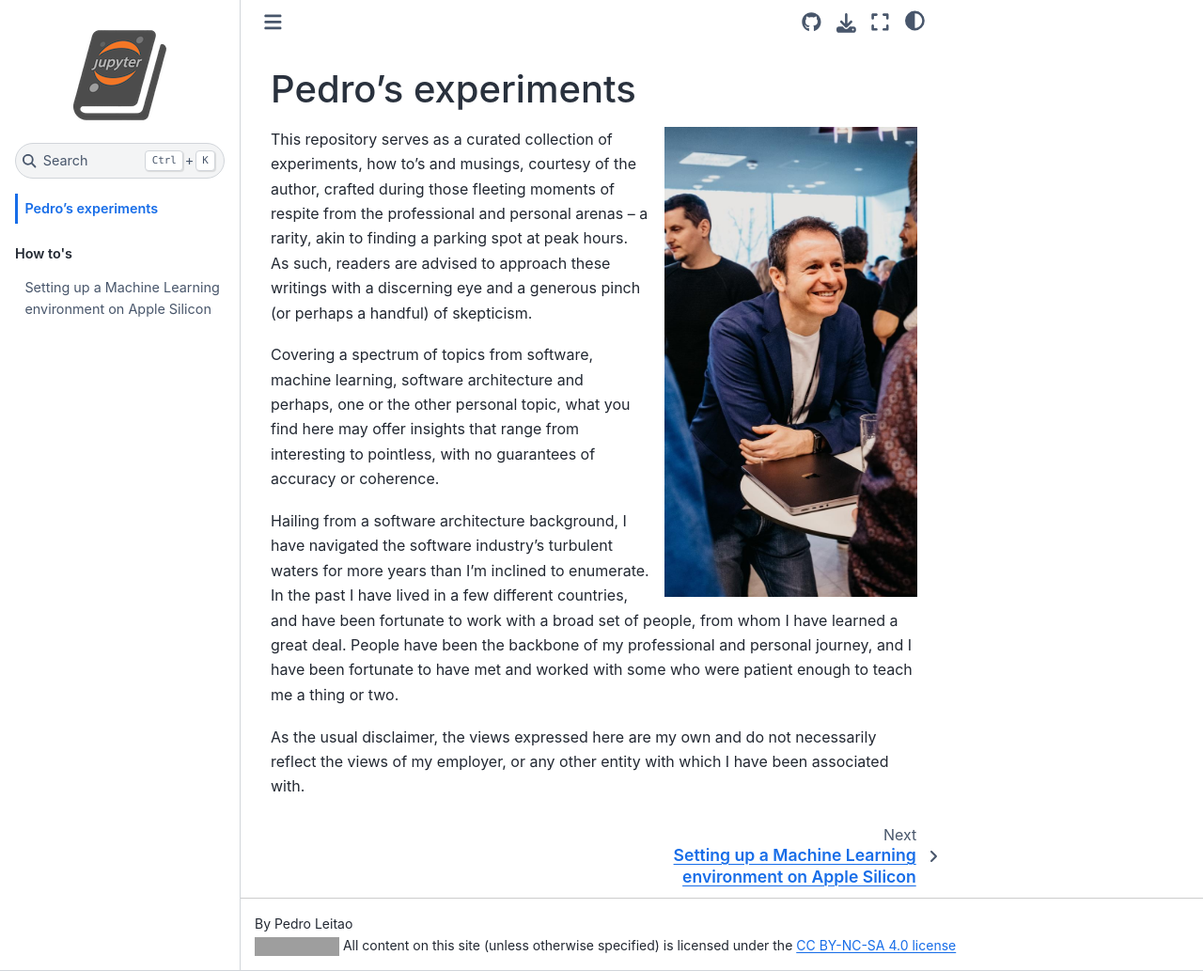
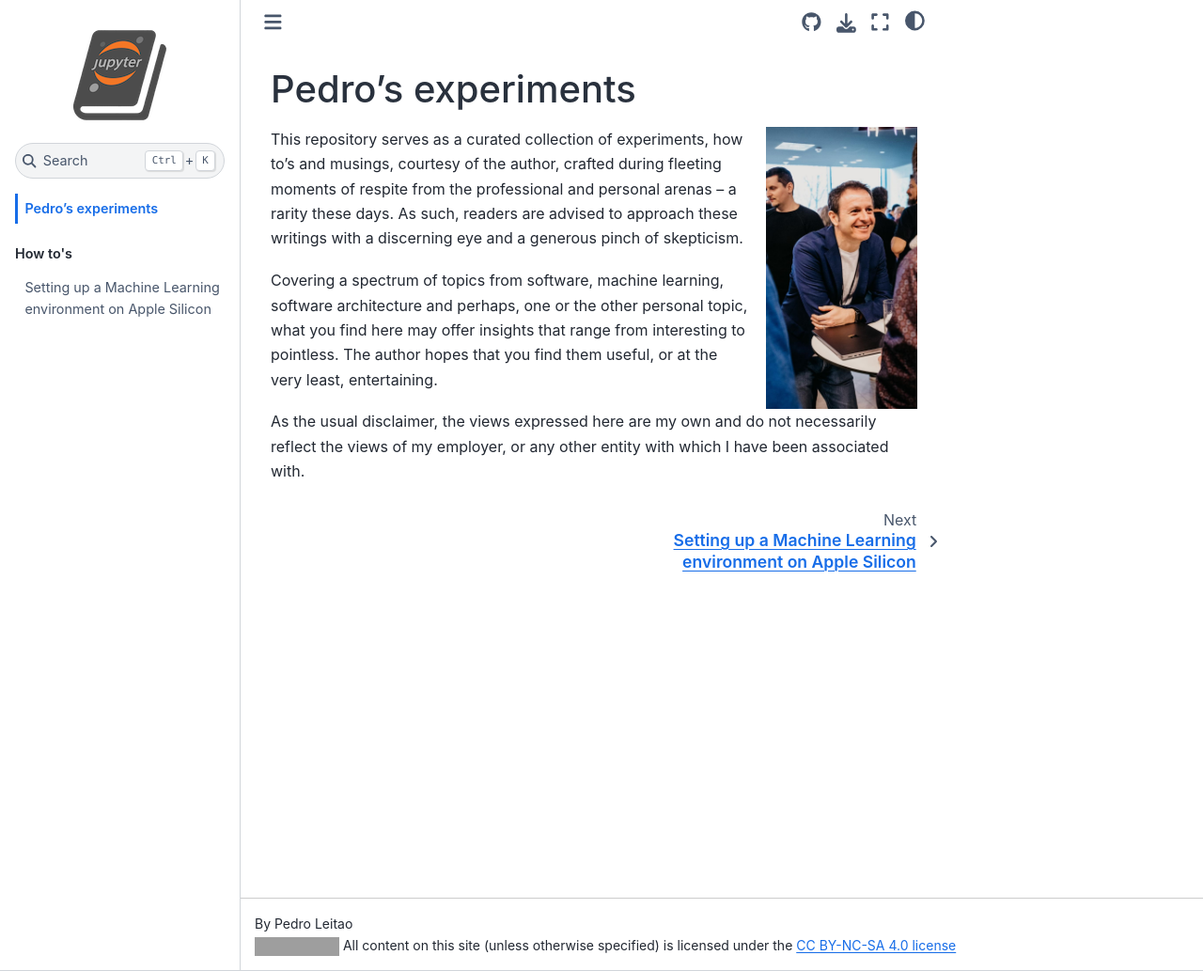
Before and after one commit to pedro-leitao/pedros-experiments, a Jupyter Book: the page built from intro.md, in a window 1280 px wide and 1033 px high. Shown: the whole window at 94% size. Built offline with Jupyter Book 1.0.4 settings and Sphinx 7.4.7 and the Sphinx Book theme 1.1.4, drawn with Linux system fonts in a browser that asks for light colours; pages that are not in the unit, such as notebooks, are missing from menus; comment, search, counter and statistics services are not loaded; grey boxes are pictures that could not be loaded.

Commit message:
Minor changes

````diff
--- a/intro.md
+++ b/intro.md
@@ -2,14 +2,12 @@
 
 ```{image} images/pedro-business.jpg
 :alt: Pedro
-:height: 500px
+:height: 300px
 :align: right
 ```
 
-This repository serves as a curated collection of experiments, how to's and musings, courtesy of the author, crafted during those fleeting moments of respite from the professional and personal arenas -- a rarity, akin to finding a parking spot at peak hours. As such, readers are advised to approach these writings with a discerning eye and a generous pinch (or perhaps a handful) of skepticism.
+This repository serves as a curated collection of experiments, how to's and musings, courtesy of the author, crafted during fleeting moments of respite from the professional and personal arenas -- a rarity these days. As such, readers are advised to approach these writings with a discerning eye and a generous pinch of skepticism.
 
-Covering a spectrum of topics from software, machine learning, software architecture and perhaps, one or the other personal topic, what you find here may offer insights that range from interesting to pointless, with no guarantees of accuracy or coherence.
-
-Hailing from a software architecture background, I have navigated the software industry's turbulent waters for more years than I'm inclined to enumerate. In the past I have lived in a few different countries, and have been fortunate to work with a broad set of people, from whom I have learned a great deal. People have been the backbone of my professional and personal journey, and I have been fortunate to have met and worked with some who were patient enough to teach me a thing or two.
+Covering a spectrum of topics from software, machine learning, software architecture and perhaps, one or the other personal topic, what you find here may offer insights that range from interesting to pointless. The author hopes that you find them useful, or at the very least, entertaining.
 
 As the usual disclaimer, the views expressed here are my own and do not necessarily reflect the views of my employer, or any other entity with which I have been associated with.
````
